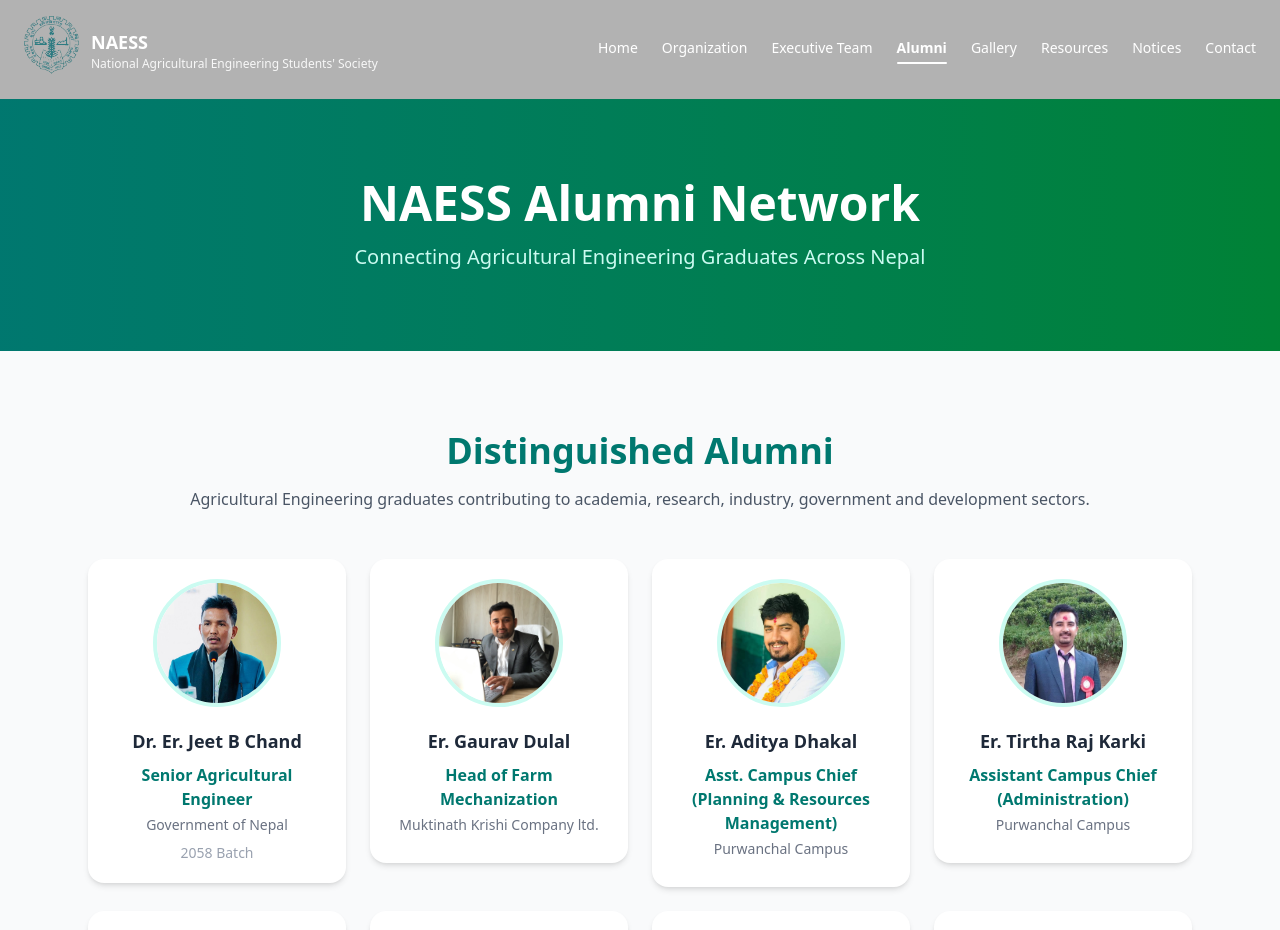
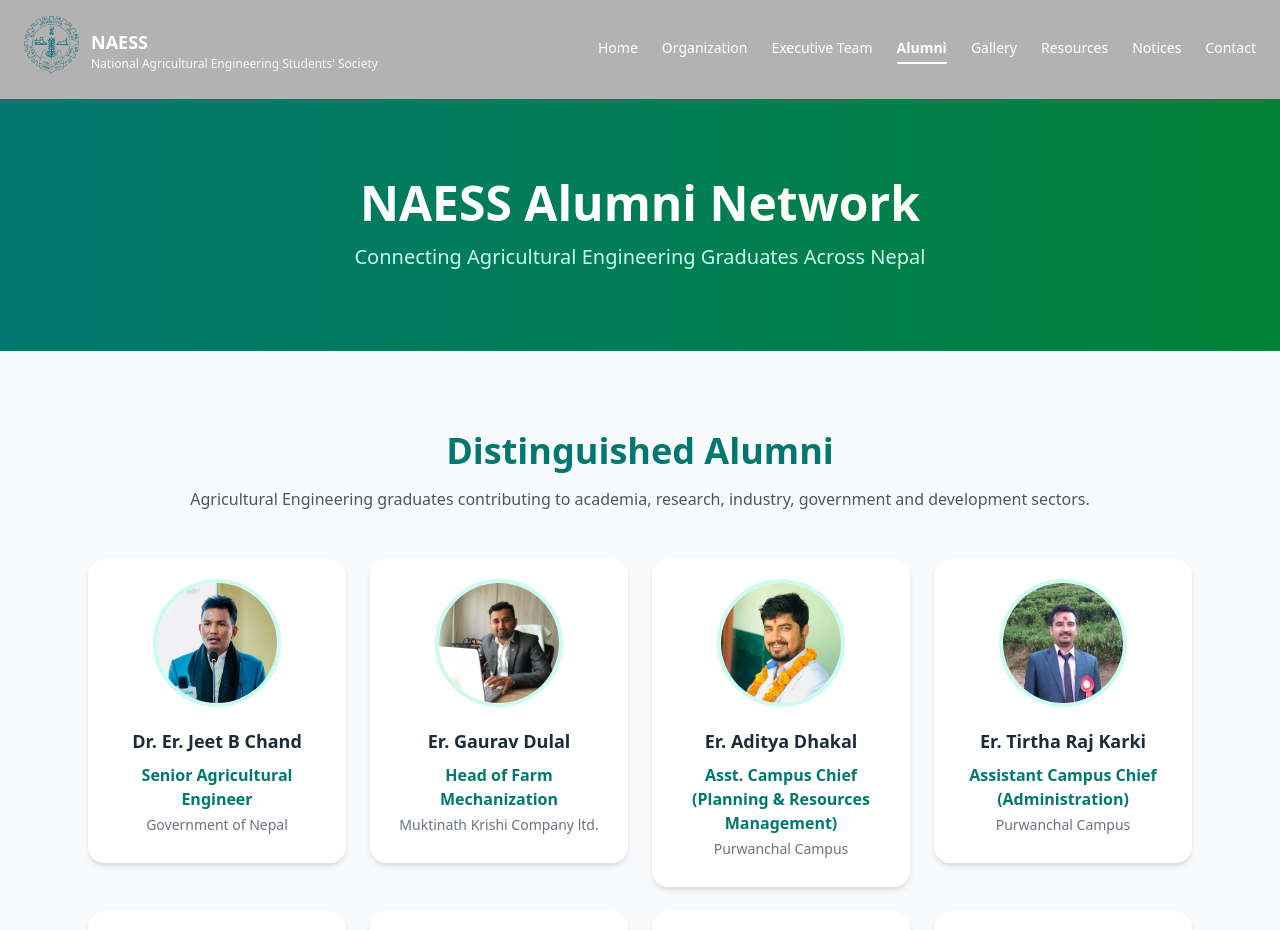
Before and after one commit to naess-c/naess-website-, a Next.js app: page /alumni in a window 1280 px wide. Shown: the top 930 px of the page. Built offline with nearby package versions, Linux system fonts and the light colour scheme.

Commit message:
Homepage update

```diff
--- a/app/alumni/page.tsx
+++ b/app/alumni/page.tsx
@@ -42,7 +42,7 @@ export default function AlumniPage() {
       name: "Dr. Er. Jeet B Chand",
       position: "Senior Agricultural Engineer",
       organization: "Government of Nepal",
-      batch: "2058 Batch",
+      batch: "",
       image: "/alumni/alumni1.jpg",
     },
     {
@@ -70,7 +70,7 @@ export default function AlumniPage() {
       name: "Er. Yam Kumar Rai",
       position: "Head of Department (Agricultural Engineering)",
       organization: "Purwanchal Campus",
-      batch: "2058 Batch",
+      batch: "",
       image: "/alumni/alumni4.jpg",
     },
     {
```
